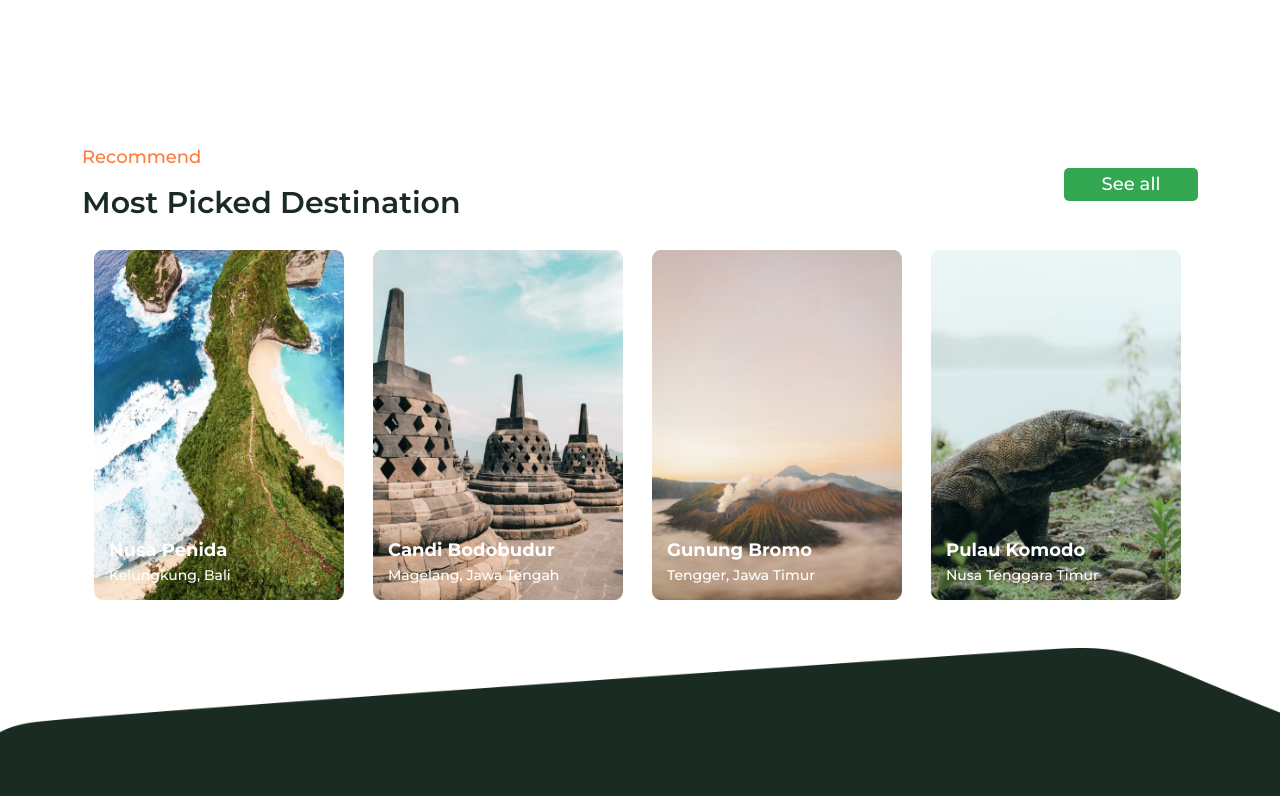
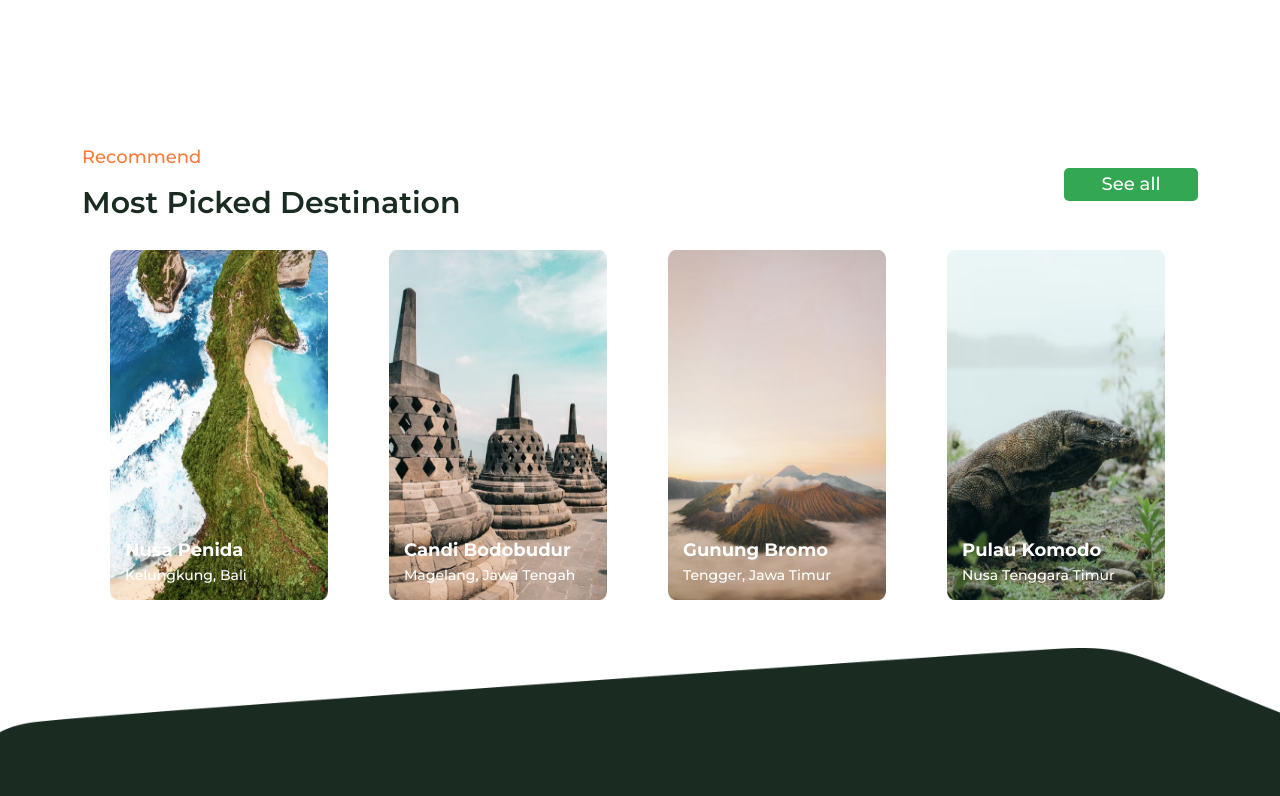
Before and after one commit to selamathariyadi/latihan-team, a React (Create React App) app: page / in a window 1280 px wide. Shown: the part 648-1444 px from the top of the page. Built offline with nearby package versions, Linux system fonts and the light colour scheme.

Commit message:
edit file navbar,pickdestinaton,and travel

```diff
--- a/src/component/Navbar/index.jsx
+++ b/src/component/Navbar/index.jsx
@@ -15,7 +15,7 @@ function Navbarr() {
         <Navbar.Collapse id="basic-navbar-nav">
           <Nav className="me-auto custom-nav">
             <Nav.Link href="/discovery" className='px-3'>Disovery</Nav.Link>
-            <Nav.Link href="#link" className='px-3'>Destination</Nav.Link>
+            <Nav.Link href="/destination" className='px-3'>Destination</Nav.Link>
             <Nav.Link href="#home" className='px-3'>Package</Nav.Link>
             <Nav.Link href="#link" className='px-3'>About Us</Nav.Link>
           </Nav>
--- a/src/component/pickDestinaton/MostDestination/index.jsx
+++ b/src/component/pickDestinaton/MostDestination/index.jsx
@@ -29,29 +29,29 @@ function Mostpick() {
             </Col>
         </Row>
         <Row className='justify-content-center align-items-center mt-3 mx-auto'>
-       <Col lg={3} md={6}>
-        <div className='img-box mt-2'>
+       <Col xs={6} lg={3} md={6}>
+        <div className='img-box mt-2 px-3'>
             <img src={nusaImage} alt="Nusa" />
             <h2>Nusa Penida</h2>
             <p>Kelungkung, Bali</p>
         </div>
         </Col>
-        <Col lg={3} md={6}>
-        <div className='img-box mt-2'>
+        <Col xs={6} lg={3} md={6}>
+        <div className='img-box mt-2 px-3'>
             <img src={borobudurImage} alt="Borobudur" />
             <h2>Candi Bodobudur</h2>
             <p>Magelang, Jawa Tengah</p>
         </div>
         </Col>
-        <Col lg={3} md={6}>
-        <div className='img-box mt-2'>
+        <Col xs={6} lg={3} md={6}>
+        <div className='img-box mt-2 px-3'>
             <img src={bromoImage} alt="Bromo" />
             <h2>Gunung Bromo</h2>
             <p>Tengger, Jawa Timur</p>
         </div>
         </Col>
-        <Col lg={3} md={6}>
-        <div className='img-box mt-2'>
+        <Col xs={6} lg={3} md={6}>
+        <div className='img-box mt-2 px-3'>
             <img src={komodoImage} alt="Komodo" />
             <h2>Pulau Komodo</h2>
             <p>Nusa Tenggara Timur</p>
--- a/src/component/travelExperince/travelex/index.jsx
+++ b/src/component/travelExperince/travelex/index.jsx
@@ -15,14 +15,14 @@ function Travelex() {
            </Col>
            <Col>
            <Row>
-            <Col className='custom-marginbox d-flex justify-content-between align-items-center ms-5' md={6}>
-                <Col md={3} className=''>
+            <Col className='custom-marginbox d-flex justify-content-between align-items-center ms-5' xs={12} md={6}>
+                <Col xs={6} md={3} className=''>
                 <div className='travel-box'>
                 <span><i></i>Our Ethics</span>
                 <p>Prioritizing Happy Traveling, Upholding Culture</p>
                 </div>
                 </Col>
-                <Col md={3} className='ps-5'>
+                <Col xs={6} md={3} className='ps-5'>
                 <div className='travel-box'>
                 <span><i></i>Our Ethics</span>
                 <p>Prioritizing Happy Traveling, Upholding Culture</p>
```
